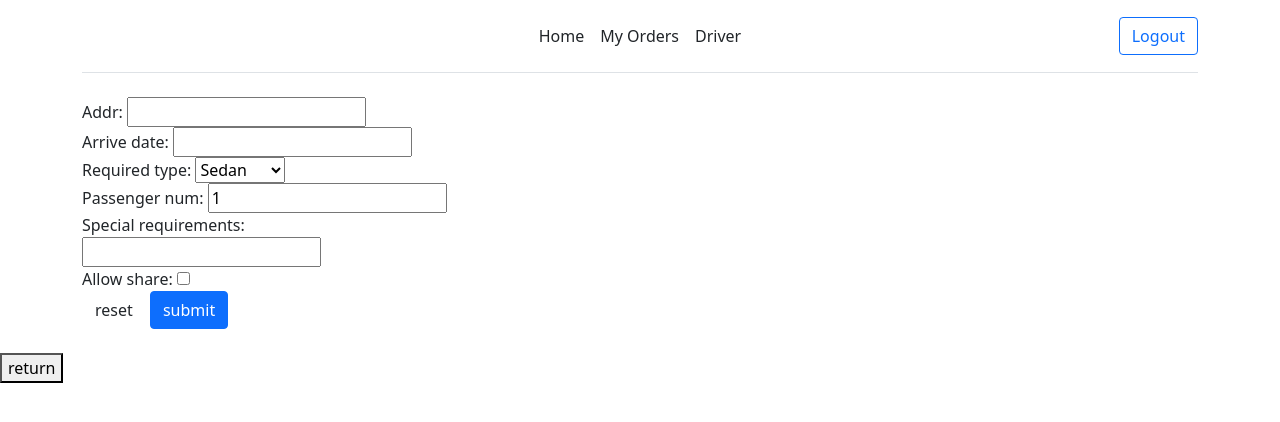
After one commit to JunFenngZhi/RideSharingApp, a Django app: page /editOwnerOrders/1 in a window 1280 px wide. The commit adds this page. Shown: the top 422 px of the page. Run offline with Django 4.2, Linux system fonts and the light colour scheme; the visitor is signed in with stand-in values (Sample User, id 1).

Commit message:
finsh part of Myorders

```diff
--- a/hw1/rideSharing/forms.py
+++ b/hw1/rideSharing/forms.py
@@ -1,6 +1,8 @@
 from django import forms
 from django.contrib.auth.models import User
 from django.contrib.auth.forms import UserCreationForm
+from .models import VehicleType
+
 
 class UserRegisterForm(UserCreationForm):
     email = forms.EmailField()
@@ -16,3 +18,20 @@ class UserUpdateForm(forms.ModelForm):
     class Meta:
         model = User
         fields = ['username', 'email']
+
+
+class UpdateRideForm(forms.Form):
+    VEHICLE_TYPE_CHOICES = [
+        ("SU", "Sedan"),
+        ("CT", "Compact"),
+        ("SD", "SUV"),
+        ("CP", "Coupe"),
+        ("OT", "Other")
+    ]
+    addr = forms.CharField(max_length=100)    # destination
+    arrive_date = forms.DateTimeField(help_text='Format: 2022-01-01 12:00')
+    required_type = forms.CharField(
+        max_length=2, widget=forms.widgets.Select(choices=VEHICLE_TYPE_CHOICES))
+    passenger_num = forms.IntegerField(initial=1)
+    special_requirements = forms.CharField(max_length=400, required=False)
+    allow_share = forms.BooleanField(initial=False, required=False)
--- /dev/null
+++ b/hw1/rideSharing/templates/rideSharing/editOwnerOrders.html
@@ -0,0 +1,49 @@
+{% extends "rideSharing/base.html" %}
+{% block content %}
+<div class="container">
+    <div class="col-md-4 col-md-offset-4">
+      <form class='form-editOwnerOrders' action="{% url 'editOwnerOrders' id %}" method="post">
+
+          {% csrf_token %}
+          <div class="form-group">
+              {{ ride_form.addr.label_tag }}
+              {{ ride_form.addr }}
+          </div>
+          <div class="form-group">
+            {{ ride_form.arrive_date.label_tag }}
+            {{ ride_form.arrive_date }}
+          </div>
+          <div class="form-group">
+            {{ ride_form.required_type.label_tag }}
+            {{ ride_form.required_type}}
+          </div>
+          <div class="form-group">
+            {{ ride_form.passenger_num.label_tag }}
+            {{ ride_form.passenger_num }}
+          </div>
+          <div class="form-group">
+            {{ ride_form.special_requirements.label_tag }}
+            {{ ride_form.special_requirements }}
+          </div>
+          <div class="form-group">
+            {{ ride_form.allow_share.label_tag }}
+            {{ ride_form.allow_share }}
+          </div>
+
+          <button type="reset" class="btn btn-default pull-left">reset</button>
+          <button type="submit" class="btn btn-primary pull-right">submit</button>
+
+      </form>
+    </div>
+</div> <!-- /container -->
+
+<br>
+<a href="{% url 'showOwnerOrders' %}">
+  <button>return</button>
+</a>
+<br>
+
+</body>
+
+
+{% endblock content %}
--- a/hw1/rideSharing/urls.py
+++ b/hw1/rideSharing/urls.py
@@ -14,8 +14,12 @@ urlpatterns = [
 
     # home page menu
     path('home/', views.home, name='rideSharing-home'),
+
+    # all orders
     path('showAllOrders/', views.showAllOrders, name='showAllOrders'),
-    path('requestSharing/', views.requestSharing, name='requestSharing'),
+    path('showOwnerOrders/', views.showOwnerOrders, name='showOwnerOrders'),
+    path('editOwnerOrders/<int:id>', views.editOwnerOrders, name='editOwnerOrders'),
+    #path('showVehicle/<int:id>', views.showVehicle, name='showVehicle'),
 
     # driver
     path('driverVehicleRegister/', login_required(views.driverVehicleRegister.as_view()), name='driverVehicleRegister'),
@@ -23,5 +27,8 @@ urlpatterns = [
     path('driverConfirmOrder/<int:rid>', views.driverConfirmOrder, name='driverConfirmOrder'),
 
     # owner
-    path('ownerRequestOrder/', login_required(views.ownerRequestOrder.as_view()), name='ownerRequestOrder')
+    path('ownerRequestOrder/', login_required(views.ownerRequestOrder.as_view()), name='ownerRequestOrder'),
+
+    # sharer
+    path('requestSharing/', views.requestSharing, name='requestSharing')
 ]
--- a/hw1/rideSharing/views.py
+++ b/hw1/rideSharing/views.py
@@ -6,8 +6,8 @@ from django.contrib.auth.models import User
 from django.template import context
 from django.views.generic.edit import CreateView
 #from django.contrib.auth.mixins import LoginRequiredMixin
-from .forms import UserRegisterForm, UserUpdateForm
-from .models import Ride, RideStatus,Vehicle
+from .forms import UpdateRideForm, UserRegisterForm, UserUpdateForm
+from .models import Ride, RideStatus, Vehicle
 
 
 # create the register page. usingn register.html template.
@@ -35,32 +35,95 @@ def home(request):
     }
     return render(request, 'rideSharing/home.html', context=context)
 
-
-# Show orders(not finish)
+############################################################
+# myOrders related pages
 @login_required
 def showAllOrders(request):
     return render(request, 'rideSharing/showAllorders.html')
 
 
+@login_required
+def showOwnerOrders(request):
+    # get all the open orders requested by current user
+    openRide_list = Ride.objects.filter(status=RideStatus.OPEN, owner=request.user)
+    openRide_list = openRide_list.order_by('arrive_date')
+
+    # get all the conformed orders requested by current user(TODO:要显示司机和车的信息，加一个链接跳转)
+    conformed_list = Ride.objects.filter(status=RideStatus.COMFIRMED, owner=request.user)
+    conformed_list = conformed_list.order_by('arrive_date')
+
+    # get all the complete orders requested by current user(TODO:要显示司机和车的信息，加一个链接跳转)
+    completedRide_list = Ride.objects.filter(status=RideStatus.COMPLETE, owner=request.user)
+    completedRide_list = completedRide_list.order_by('arrive_date')
+
+    context = {
+        'openRide_list': openRide_list,
+        'conformed_list': conformed_list,
+        'completedRide_list': completedRide_list
+    }
+
+    return render(request, 'rideSharing/showOwnerOrders.html', context=context)
+
+@login_required
+def editOwnerOrders(request,id):
+    if request.method == "POST":
+        ride_form = UpdateRideForm(request.POST)
+        if ride_form.is_valid():  # 获取数据
+            addr = ride_form.cleaned_data['addr']
+            arrive_date = ride_form.cleaned_data['arrive_date']
+            required_type = ride_form.cleaned_data['required_type']
+            passenger_num = ride_form.cleaned_data['passenger_num']
+            special_requirements = ride_form.cleaned_data['special_requirements']
+            # create the ride
+            cur_ride = Ride.objects.get(id=id)
+            cur_ride.addr = addr
+            cur_ride.arrive_date = arrive_date
+            cur_ride.required_type = required_type
+            cur_ride.passenger_num = passenger_num
+            cur_ride.special_requirements = special_requirements
+            cur_ride.save()
+            return redirect('showOwnerOrders')  # 自动跳转回上一层
+
+    ride_form = UpdateRideForm()
+    return render(request, 'rideSharing/editOwnerOrders.html', locals())
+
+
+# @login_required
+# def showVehicle(request,id):
+#     return render(request, 'rideSharing/showVehicle.html', locals())
+
+
+
+
+
+
+############################################################
+# Sharer related pages
 # request a sharing order. User becomes rider sharer
 @login_required
 def requestSharing(request):
     addr = request.GET.get("addr")
     if addr:
-        ride_list=Ride.objects.filter(addr__exact=addr)
+        ride_list = Ride.objects.filter(addr__exact=addr)
     else:
-        ride_list=Ride.objects.all()
+        ride_list = Ride.objects.all()
     context = {
-        #'u_form': u_form,
+        # 'u_form': u_form,
         'ride_list': ride_list,
     }
     return render(request, 'rideSharing/requestSharing.html', context=context)
 
 
+
+
+
+
+############################################################
+# Driver related pages
 # driverPage. User registers a vehicle or accepts an order
 class driverVehicleRegister(CreateView):
     model = Vehicle
-    fields = ['vehicle_type', 'plate_num','special_info','seats']
+    fields = ['vehicle_type', 'plate_num', 'special_info', 'seats']
     template_name = 'rideSharing/driverVehicleRegister.html'
 
     def form_valid(self, form):
@@ -71,7 +134,8 @@ class driverVehicleRegister(CreateView):
 # driver search for order
 def driverSearchOrder(request):
     # 只显示乘客人数匹配载客量且车辆类型符合要求的订单
-    car_info = Vehicle.objects.filter(vehicle_owner=request.user).first() # 获取当前用户拥有的车辆(假如返回空，怎么处理/)
+    car_info = Vehicle.objects.filter(
+        vehicle_owner=request.user).first()  # 获取当前用户拥有的车辆(假如返回空，怎么处理/)
     ride_list = Ride.objects.filter(status=RideStatus.OPEN,
                                     required_type=car_info.vehicle_type,
                                     passenger_num__lte=car_info.seats)
@@ -85,18 +149,24 @@ def driverSearchOrder(request):
 
 
 # driver Confirm Order
-def driverConfirmOrder(request,rid):
-    ride = Ride.objects.filter(pk = rid).first()
+def driverConfirmOrder(request, rid):
+    ride = Ride.objects.filter(pk=rid).first()
     ride.driver = request.user.username
     ride.status = RideStatus.COMFIRMED
     ride.save()
     return redirect('rideSharing-home')
 
 
+
+
+
+############################################################
+# Owner related pages
 # request an order. User becomes ride owner
 class ownerRequestOrder(CreateView):
     model = Ride
-    fields = ['addr', 'arrive_date', 'passenger_num','required_type','special_requirements','allow_share']
+    fields = ['addr', 'arrive_date', 'passenger_num',
+              'required_type', 'special_requirements', 'allow_share']
     template_name = 'rideSharing/ownerRequestOrder.html'
     # success_url = '/home'  # 使用这个参数需要在前面加一个/回到上一层，不用这个参数则使用model.get_absolute_url()函数替代
 
```
Also changed, not shown: hw1/rideSharing/models.py (+14 -10 lines), hw1/rideSharing/templates/rideSharing/driverSearchOrder.html (+8 -1 lines), hw1/rideSharing/templates/rideSharing/showAllorders.html (+23 -3 lines), hw1/rideSharing/templates/rideSharing/showOwnerOrders.html (added, +135 -0 lines), hw1/rideSharing/templates/rideSharing/showVehicle.html (added), 1 other file.
